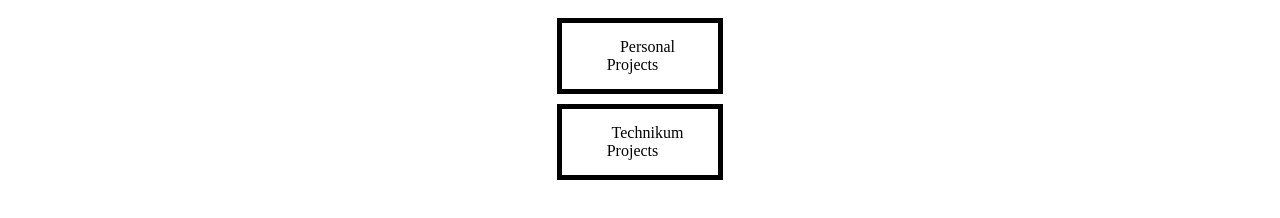
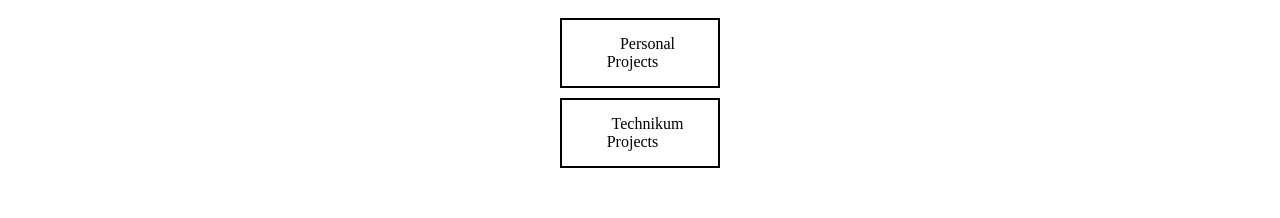
Before and after one commit to AnotherAero/AnotherAero, a plain HTML site: page index.html in a window 1280 px wide. Shown: the part 48-266 px from the top of the page. Drawn offline with Linux system fonts and the light colour scheme.

Commit message:
Update index.html

```diff
--- a/index.html
+++ b/index.html
@@ -22,7 +22,7 @@
       margin: auto;
       margin-bottom: 10px;
       max-width: 10%;
-      border:5px solid black;
+      border:2px solid black;
     }
     @media screen and (max-width: 1100px) {
       .elements{
```
